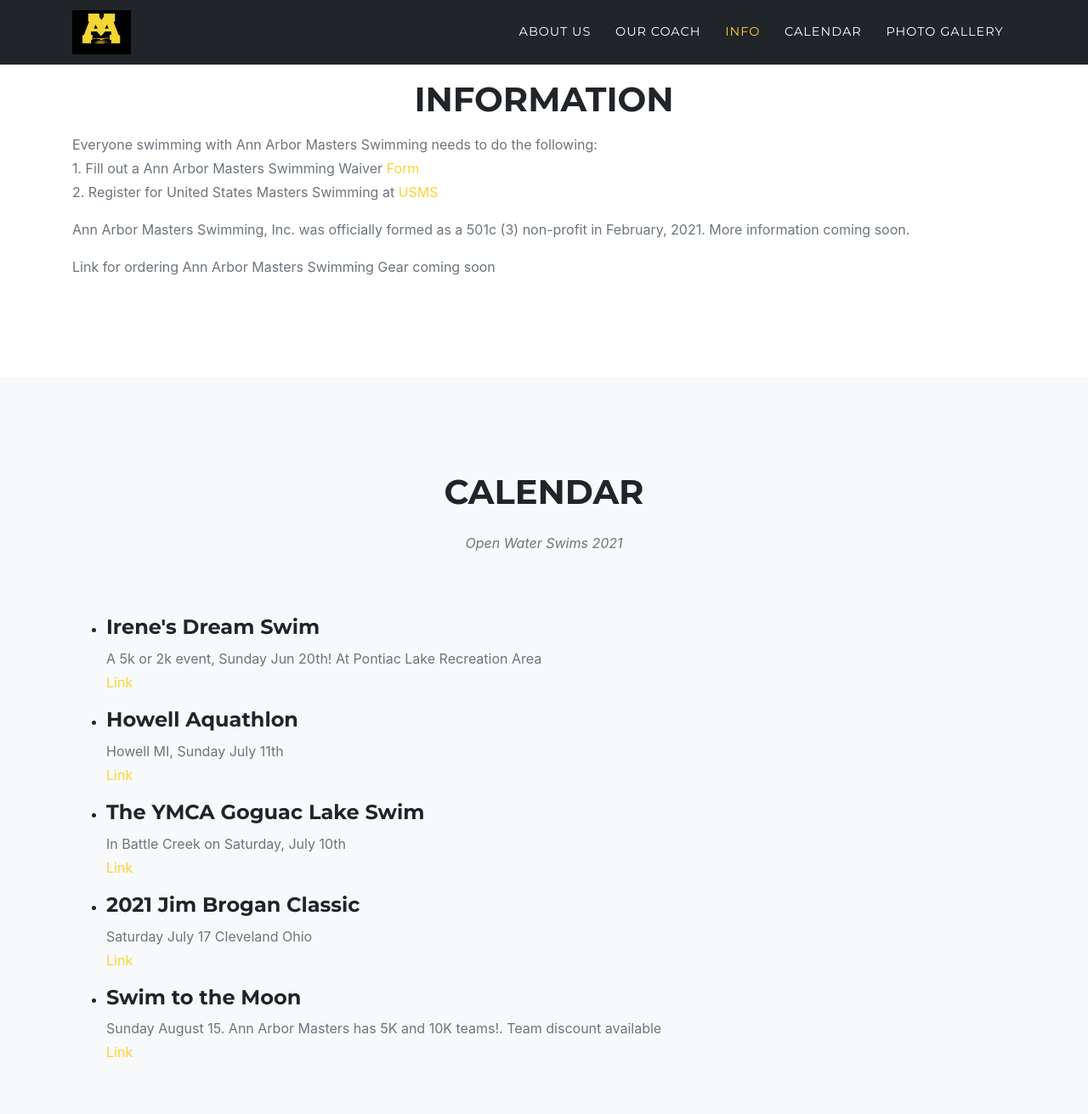
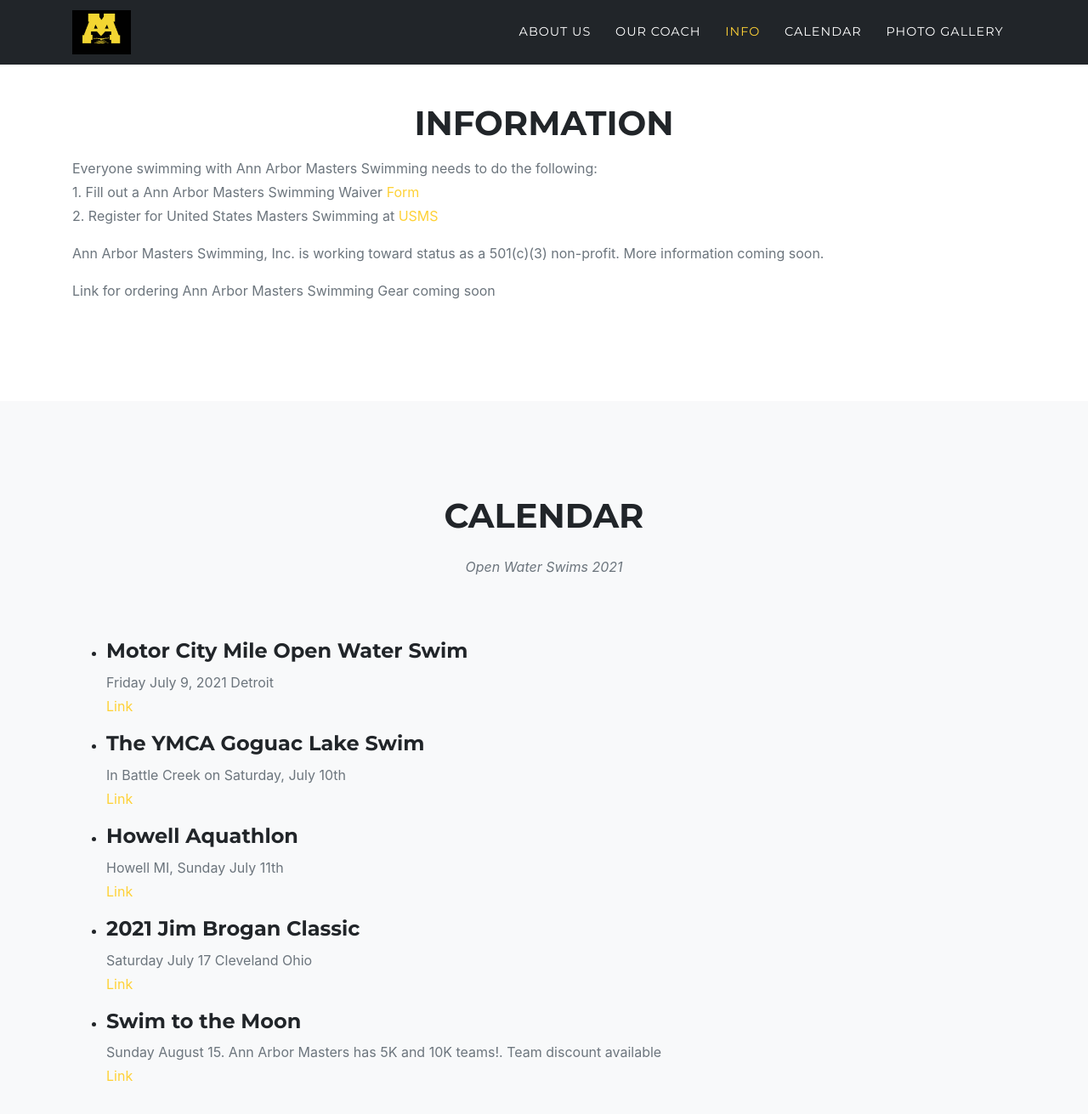
Before and after one commit to AnnArborMastersSwimming/annarbormastersswimming.github.io, a Jekyll site: the page built from index.md, in a window 1280 px wide and 1400 px high, scrolled down 2250 px. Shown: the top 1311 px of the window at 85% size. Built offline with Jekyll 4.4.1, drawn with Linux system fonts in a browser that asks for light colours; some web fonts are replaced; some of the changed text lies outside the part shown.

Commit message:
Updated summer location update 501(c)(3) info updated summer open water swims.

```diff
--- a/_data/sitetext.yml
+++ b/_data/sitetext.yml
@@ -35,6 +35,7 @@ Whitmore Lake, MI 48189<br>
 M-F 5:00-6:00AM; TuTh 6:00-7:00AM<br>
 <br>
 Summer<br>
+Georgetown Country Club (GTCC)<br>
 1365 King George Blvd<br>
 Ann Arbor, MI 48108<br>
 M-F 5:30-7:00AM<br>"
@@ -56,7 +57,7 @@ Year award. Coach Don welcomes everyone.  We are appreciative of his expertise."
     waiver_text: "Everyone swimming with Ann Arbor Masters Swimming needs to do the following:<br>
    1. Fill out a Ann Arbor Masters Swimming Waiver [Form](https://forms.gle/brqVFj8Hs4sCET1e8)<br>
    2. Register for United States Masters Swimming at [USMS](https://www.usms.org/join-usms/join-or-renew)<br>"
-    org_text: "Ann Arbor Masters Swimming, Inc. was officially formed as a 501c (3) non-profit in February, 2021. More information coming soon.<br>"
+    org_text: "Ann Arbor Masters Swimming, Inc. is working toward status as a  501(c)(3) non-profit. More information coming soon.<br>"
     merch_text: "Link for ordering Ann Arbor Masters Swimming Gear coming soon"
 
 
@@ -71,15 +72,15 @@ Year award. Coach Don welcomes everyone.  We are appreciative of his expertise."
     desc: "Open Water Swims 2021"
     section: calendar
     events:
-      - title: "Irene's Dream Swim"
-        desc: "A 5k or 2k event, Sunday Jun 20th! At Pontiac Lake Recreation Area<br>
-        [Link](https://irenesdreamswim.com/?fbclid=IwAR1WFGbSu-qdofQdCdkE8amOJ9XSI46SpkM9eSJhTfph3zDhPV39sdWuGng)"
+      - title: "Motor City Mile Open Water Swim"
+        desc: "Friday July 9, 2021 Detroit<br>
+        [Link](https://www.swimacrossamerica.org/site/TR/OpenWater/Detroit?pg=entry&fr_id=5762)"
+      - title: "The YMCA Goguac Lake Swim"
+        desc: "In Battle Creek on Saturday, July  10th<br>
+        [Link](https://runsignup.com/Race/MI/BattleCreek/TheYMCAGoguacLakeSwim)"
       - title: "Howell Aquathlon"
         desc: "Howell MI, Sunday July 11th<br>
         [Link](https://runsignup.com/Race/MI/Howell/HowellIndependenceAquathlonOpenWaterSwim)"
-      - title: "The YMCA Goguac Lake Swim"
-        desc: "In Battle Creek on Saturday, July  10th<br>
-        [Link](https://runsignup.com/Race/MI/BattleCreek/TheYMCAGoguacLakeSwim)"
       - title: "2021 Jim Brogan Classic"
         desc: "Saturday July 17 Cleveland Ohio<br>
         [Link](https://www.clubassistant.com/club/meet_information.cfm?c=1236&smid=13522)"
```
